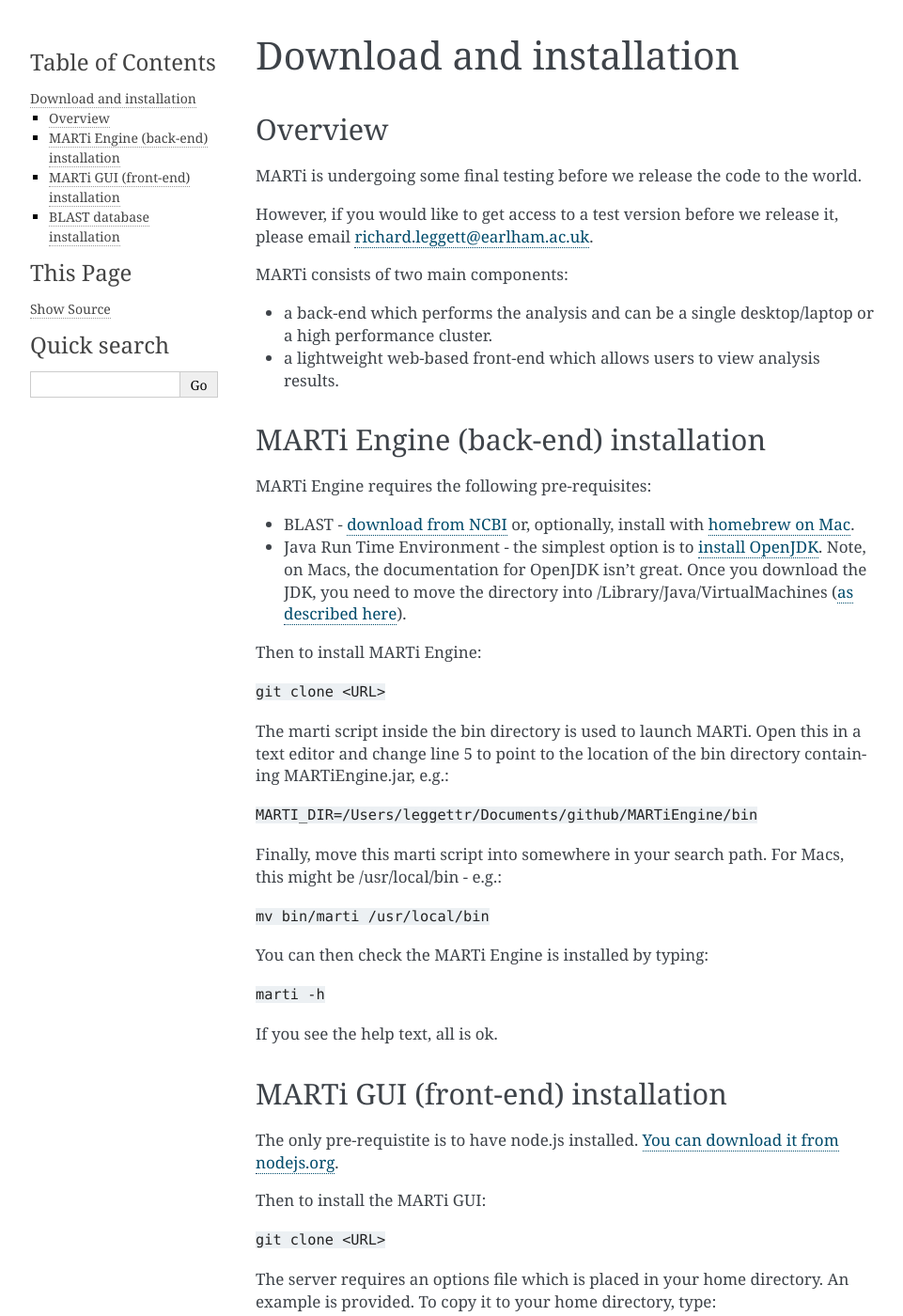
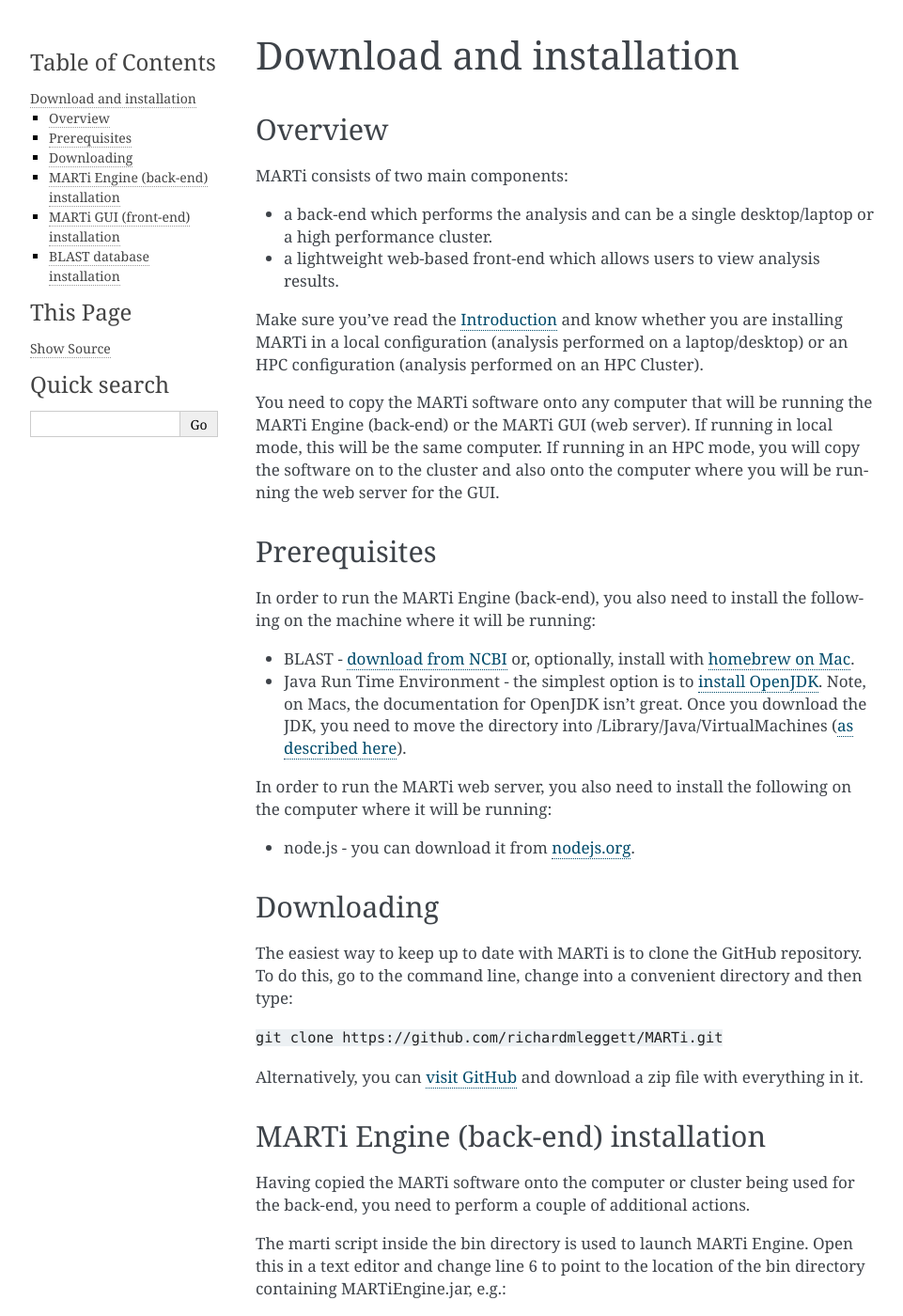
Before and after one commit to richardmleggett/MARTi, a Sphinx documentation site: the page built from docs/source/installation.rst, in a window 1280 px wide and 1400 px high. Shown: the whole window at 94% size, without its empty margins (148-1109 px from the left). Built offline with Sphinx 7.4.7, drawn with Linux system fonts in a browser that asks for light colours; formulas are drawn with MathJax 3; some of the changed text lies outside the part shown.

Commit message:
Documentation updated

```diff
--- a/docs/source/index.rst
+++ b/docs/source/index.rst
@@ -15,6 +15,8 @@
 
 MARTi is a software package designed for performing real-time analysis of metagenomic samples using nanopore sequencing. If you're not working in real-time, MARTi may still be a quick and easy analysis solution for you. And if you're not using nanopore sequencing, you may still benefit from using MARTi to analyse your data.
 
+MARTi runs on Linux and on macOS. At the moment, Windows is not supported.
+
 .. Note::
    | The current version of MARTi is for beta testing purposes and the following are not yet fully implemented:
    |
@@ -25,9 +27,7 @@
 Getting MARTi
 =============
 
-MARTi is undergoing some final testing before we release the code to the world.
-
-However, if you would like to get access to a test version before we release it, please email richard.leggett@earlham.ac.uk.
+MARTi is available from GitHub - see :ref:`installation` for details.
 
 Papers
 ======
--- a/docs/source/installation.rst
+++ b/docs/source/installation.rst
@@ -6,32 +6,45 @@
 Overview
 --------
 
-MARTi is undergoing some final testing before we release the code to the world.
-
-However, if you would like to get access to a test version before we release it, please email richard.leggett@earlham.ac.uk.
-
 MARTi consists of two main components:
 
 * a back-end which performs the analysis and can be a single desktop/laptop or a high performance cluster.
 * a lightweight web-based front-end which allows users to view analysis results.
 
-MARTi Engine (back-end) installation
-------------------------------------
+Make sure you've read the :ref:`intro` and know whether you are installing MARTi in a local configuration (analysis performed on a laptop/desktop) or an HPC configuration (analysis performed on an HPC Cluster).
 
-MARTi Engine requires the following pre-requisites:
+You need to copy the MARTi software onto any computer that will be running the MARTi Engine (back-end) or the MARTi GUI (web server). If running in local mode, this will be the same computer. If running in an HPC mode, you will copy the software on to the cluster and also onto the computer where you will be running the web server for the GUI.
+
+Prerequisites
+-------------
+In order to run the MARTi Engine (back-end), you also need to install the following on the machine where it will be running:
 
 * BLAST - `download from NCBI <https://blast.ncbi.nlm.nih.gov/Blast.cgi?CMD=Web&PAGE_TYPE=BlastDocs&DOC_TYPE=Download>`_ or, optionally, install with `homebrew on Mac <https://brew.sh>`_.
 * Java Run Time Environment - the simplest option is to `install OpenJDK <https://openjdk.java.net>`_. Note, on Macs, the documentation for OpenJDK isn't great. Once you download the JDK, you need to move the directory into /Library/Java/VirtualMachines (`as described here <https://java.tutorials24x7.com/blog/how-to-install-openjdk-14-on-mac>`_).
 
-Then to install MARTi Engine:
+In order to run the MARTi web server, you also need to install the following on the computer where it will be running:
 
-``git clone <URL>``
+* node.js - you can download it from `nodejs.org <https://nodejs.org/en/download/>`_.
 
-The marti script inside the bin directory is used to launch MARTi. Open this in a text editor and change line 5 to point to the location of the bin directory containing MARTiEngine.jar, e.g.:
+Downloading
+-----------
+
+The easiest way to keep up to date with MARTi is to clone the GitHub repository. To do this, go to the command line, change into a convenient directory and then type:
+
+``git clone https://github.com/richardmleggett/MARTi.git``
+
+Alternatively, you can `visit GitHub <https://github.com/richardmleggett/MARTi>`_ and download a zip file with everything in it.
+
+MARTi Engine (back-end) installation
+------------------------------------
+
+Having copied the MARTi software onto the computer or cluster being used for the back-end, you need to perform a couple of additional actions.
+
+The marti script inside the bin directory is used to launch MARTi Engine. Open this in a text editor and change line 6 to point to the location of the bin directory containing MARTiEngine.jar, e.g.:
 
 ``MARTI_DIR=/Users/leggettr/Documents/github/MARTiEngine/bin``
 
-Finally, move this marti script into somewhere in your search path. For Macs, this might be /usr/local/bin - e.g.:
+Then move this marti script into somewhere in your search path. For Macs, this might be /usr/local/bin - e.g.:
 
 ``mv bin/marti /usr/local/bin``
 
@@ -45,13 +58,7 @@
 MARTi GUI (front-end) installation
 ----------------------------------
 
-The only pre-requistite is to have node.js installed. `You can download it from nodejs.org <https://nodejs.org/en/download/>`_.
-
-Then to install the MARTi GUI:
-
-``git clone <URL>``
-
-The server requires an options file which is placed in your home directory. An example is provided. To copy it to your home directory, type:
+Having copied the MARTi software onto the computer being used to run the front-end web server, you need to create an options file in your home directory that is required by the GUI. An example is provided with the code. To copy it to your home directory, type:
 
 ``cp marti_server_options.txt ~/``
 
```
Also changed, not shown: 1 other file.
